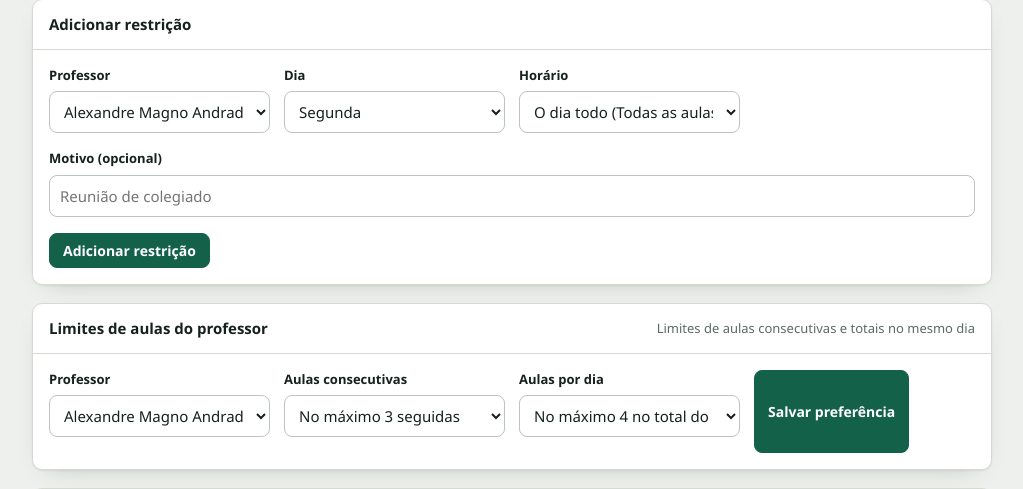
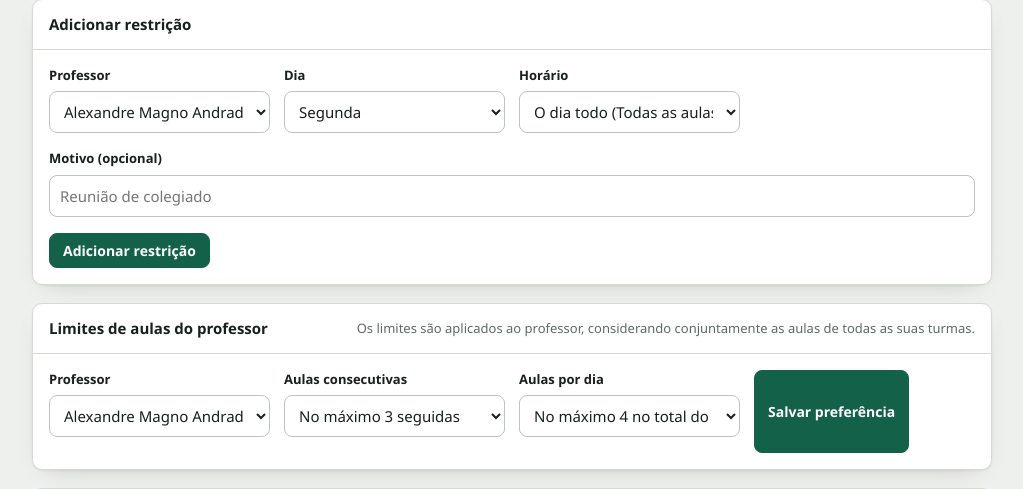
Before and after one commit to Marllon-Kauan/Projeto-Teoria-dos-Grafos, a Flask app: page /restricoes in a window 1280 px wide. Shown: the part 286-775 px from the top of the page, without its empty margins (128-1151 px from the left). Run offline with Flask 3, Linux system fonts and the light colour scheme; data comes from the database, SQL or seed files in the repository; data that the repository does not hold is empty.

Commit message:
fix: ajusta texto dos limites da SCRUM-106

```diff
--- a/src/templates/restricoes.html
+++ b/src/templates/restricoes.html
@@ -77,7 +77,7 @@
   <section class="painel">
     <div class="painel-head">
       <h2>Limites de aulas do professor</h2>
-      <span class="sub">Limites de aulas consecutivas e totais no mesmo dia</span>
+      <span class="sub">Os limites são aplicados ao professor, considerando conjuntamente as aulas de todas as suas turmas.</span>
     </div>
 
     {% if preferencias %}
```
